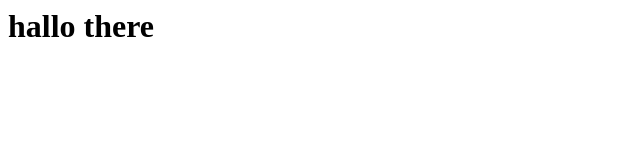
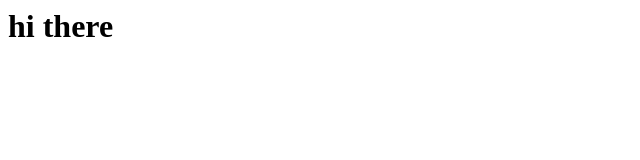
Before and after one commit to ericgeurts/ericgeurts.github.com, a plain HTML site: page index.html in a window 1280 px wide. Shown: the whole page, without its empty margins (0-640 px from the left). Drawn offline with Linux system fonts and the light colour scheme.

Commit message:
hallo > hi

```diff
--- a/index.html
+++ b/index.html
@@ -1 +1 @@
-<h1>hallo there</h1>
+<h1>hi there</h1>
```
